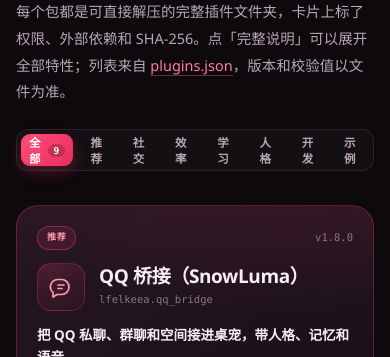
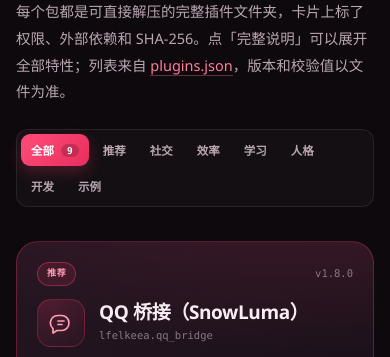
Before and after one commit to LFELKEEA/darkitten-launcher, a plain HTML site: page website/public/plugins.html in a window 390 px wide. Shown: the part 1260-1617 px from the top of the page. Drawn offline with Linux system fonts and the light colour scheme.

Commit message:
site: 修复移动端插件筛选按钮换行

```diff
--- a/website/public/plugins.css
+++ b/website/public/plugins.css
@@ -933,7 +933,7 @@
   .pl-hero-actions .btn { width: 100%; }
   .pl-card { padding: 20px 20px 17px; }
   .pl-filters { width: 100%; }
-  .pl-filter { flex: 1; justify-content: center; padding: 0 8px; }
+  .pl-filter { flex: 0 0 auto; justify-content: center; padding: 0 10px; white-space: nowrap; }
   .pl-card-foot .btn { flex: 1; }
   .pl-code { font-size: 11px; padding: 15px 15px 18px; }
   .pl-safety-meta span { white-space: normal; }
```
